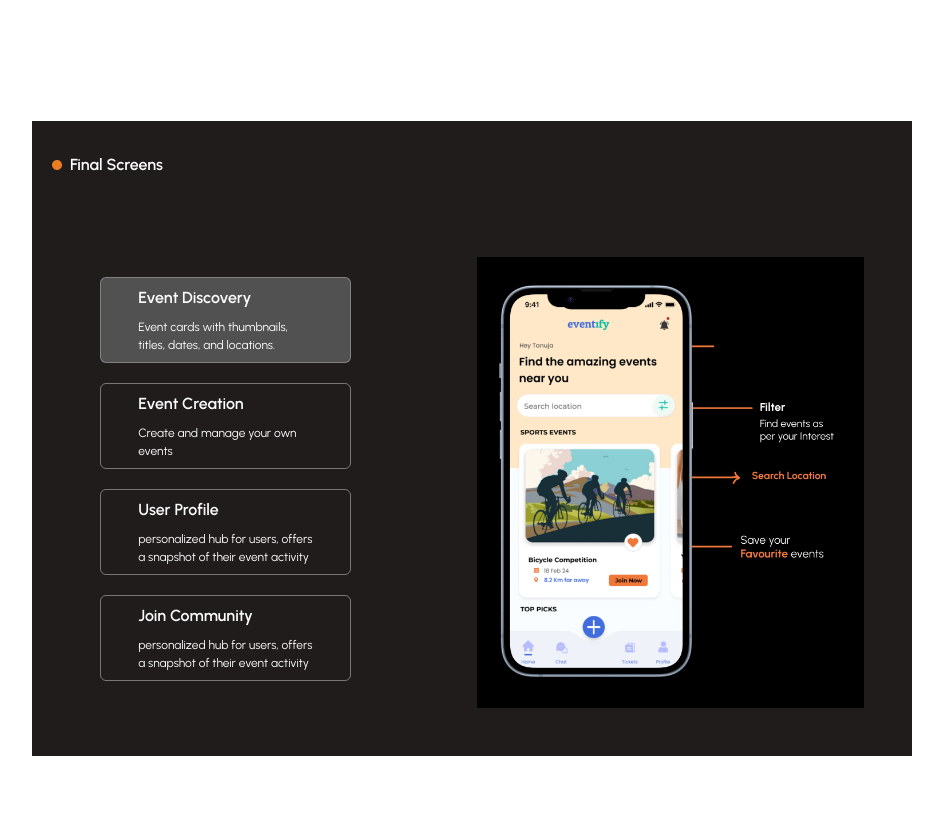
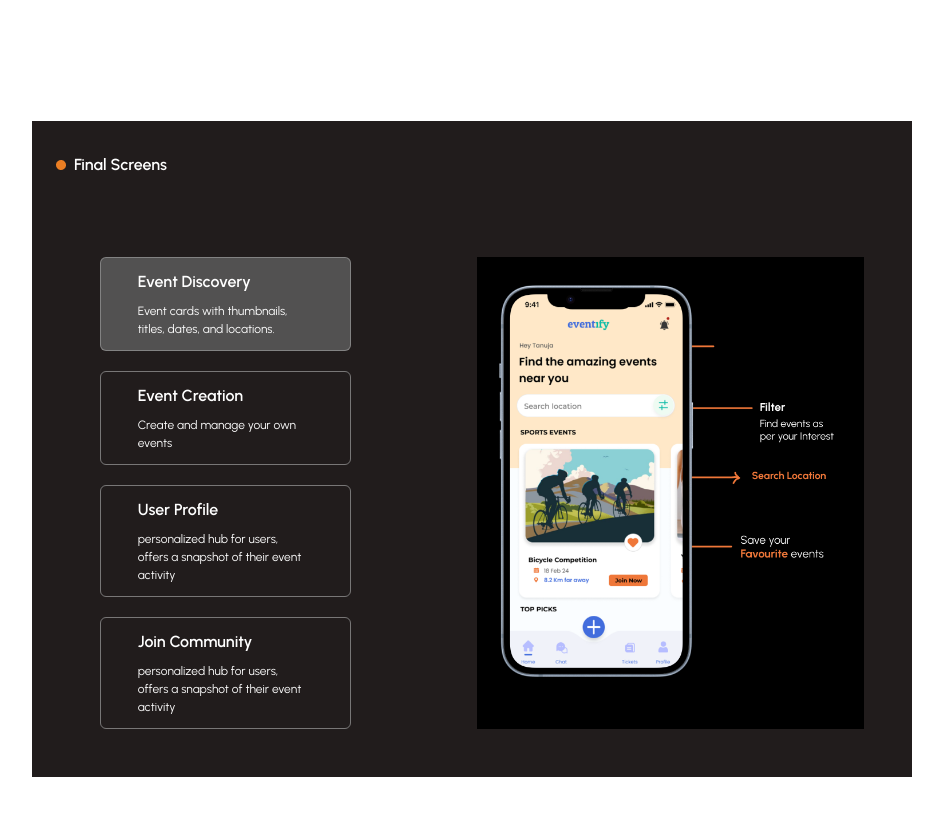
Before and after one commit to namankoolwal/Vrinda-Portfolio, a React (Vite) app: page /case-study2 in a window 1280 px wide. Shown: the part 10020-10835 px from the top of the page, without its empty margins (168-1111 px from the left). Built offline with nearby package versions, Linux system fonts and the light colour scheme; the HTML template or start-up script is replaced by a standard one.

Commit message:
done now

```diff
--- a/src/components/FinalScreen.jsx
+++ b/src/components/FinalScreen.jsx
@@ -44,16 +44,16 @@ const FinalScreen = () => {
   return (
     <>
       <div className="bg-[#211c1c] mb-16">
-        <span className="flex items-center gap-2 px-5 py-8">
+        <span className="flex items-center gap-2 px-6 py-8">
           <img loading="lazy" src={ellipse}></img>{" "}
           <span className="font-semibold text-white">Final Screens</span>
         </span>
         <div className="section1 flex items-stretch justify-between p-12">
-          <div className="button w-full flex flex-col py-5 gap-5 pl-5">
+          <div className="button w-full flex flex-col justify-center gap-5 pl-5">
             {buttonDetails.map((item) => (
               <button
                 key={item.id}
-                className= {`hover:bg-[#626262c4] pl-2 text-left flex items-center w-2/3 p-2 justify-center rounded-md border border-[#929292c4] cursor-pointer ${activeButton === item.id ? 'bg-[#626262c4]' : ''}`}
+                className= {`hover:bg-[#626262c4] pl-2 text-left flex items-center w-2/3 p-3 justify-center rounded-md border border-[#929292c4] cursor-pointer ${activeButton === item.id ? 'bg-[#626262c4]' : ''}`}
 
                 onClick={() => handleButtonClick(item)}
               >
```
